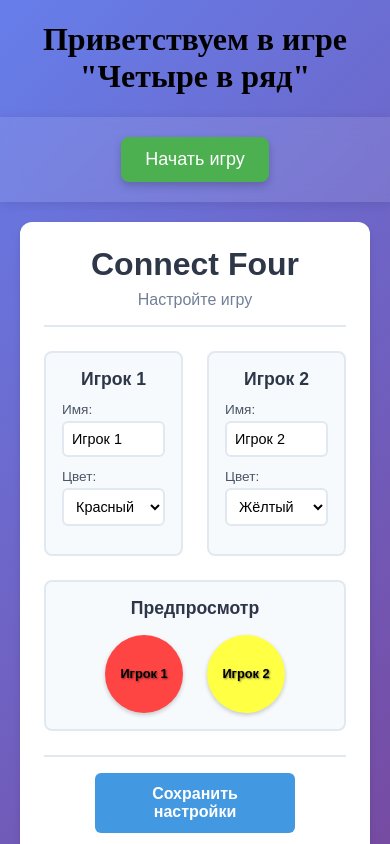
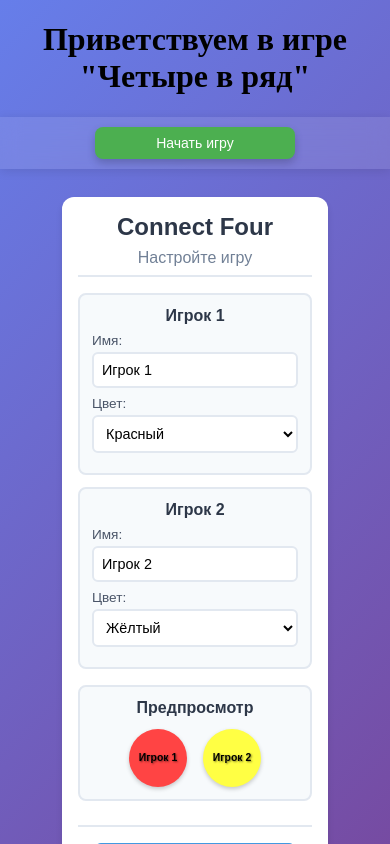
Before and after one commit to OlegStrelnikov087/connect-four, a React (Vite) app: page / in a window 390 px wide. Built offline with nearby package versions, Linux system fonts and the light colour scheme.

Commit message:
style: добавить адаптив для всех компонентов

```diff
--- a/src/components/App/App.css
+++ b/src/components/App/App.css
@@ -31,3 +31,19 @@
    transform: translateY(-2px);
    box-shadow: 0 6px 12px rgba(0, 0, 0, 0.3);
  }
+
+ @media (max-width: 768px) {
+  .btn {
+    padding: 10px 20px;
+    font-size: 16px;
+  }
+}
+
+@media (max-width: 480px) {
+  .btn {
+    padding: 8px 16px;
+    font-size: 14px;
+    width: 100%;
+    max-width: 200px;
+  }
+}
--- a/src/components/Board/Board.css
+++ b/src/components/Board/Board.css
@@ -1,19 +1,24 @@
 .board {
   display: flex;
-  gap: 10px;
-  padding: 20px;
   background: #1e3c72;
   border-radius: 10px;
   border: 2px solid black;
   box-shadow: 0 10px 30px rgba(0, 0, 0, 0.3);
+
+  gap: clamp(4px, 2vw, 10px);
+  padding: clamp(10px, 3vw, 20px);
+  max-width: 100%;
+  overflow-x: auto;
+  justify-content: center;
 }
 
 .col {
   display: flex;
   flex-direction: column;
-  gap: 5px;
   cursor: pointer;
   transition: transform 0.2s ease;
+
+  gap: clamp(2px, 1vw, 5px);
 }
 
 .col:hover {
@@ -21,3 +26,37 @@
   background-color: #1b6b2b;
   border-radius: 10px;
 }
+
+@media (max-width: 1200px) {
+  .board {
+    gap: 8px;
+    padding: 15px;
+  }
+}
+
+@media (max-width: 768px) {
+  .board {
+    gap: 6px;
+    padding: 10px;
+    border-radius: 8px;
+  }
+}
+
+@media (max-width: 480px) {
+  .board {
+    gap: 4px;
+    padding: 8px;
+    border-radius: 6px;
+  }
+
+  .col:hover {
+    transform: translateY(-2px);
+  }
+}
+
+@media (max-width: 360px) {
+  .board {
+    gap: 3px;
+    padding: 5px;
+  }
+}
--- a/src/components/Cell/Cell.css
+++ b/src/components/Cell/Cell.css
@@ -1,6 +1,4 @@
 .cell {
-  width: 60px;
-  height: 60px;
   border-radius: 50%;
   background: white;
   display: flex;
@@ -9,14 +7,19 @@
   box-shadow: inset 0 -4px 8px rgba(0, 0, 0, 0.2);
   transition: all 0.3s ease;
   overflow: hidden;
+  min-width: 30px;
+  min-height: 30px;
+  width: clamp(30px, 8vw, 60px);
+  height: clamp(30px, 8vw, 60px);
 }
 
 .cell-chip {
-  width: 50px;
-  height: 50px;
   border-radius: 50%;
   transition: all 0.4s ease;
   animation: dropIn 0.5s ease-out;
+
+  width: 80%;
+  height: 80%;
 }
 
 .cell.occupied .cell-chip {
@@ -62,3 +65,24 @@
 .winning-cell {
   background-color: rgb(6, 250, 217);
 }
+
+@media (max-width: 768px) {
+  .cell {
+    width: clamp(25px, 7vw, 50px);
+    height: clamp(25px, 7vw, 50px);
+  }
+}
+
+@media (max-width: 480px) {
+  .cell {
+    width: clamp(20px, 6vw, 40px);
+    height: clamp(20px, 6vw, 40px);
+  }
+}
+
+@media (max-width: 360px) {
+  .cell {
+    width: clamp(18px, 5vw, 35px);
+    height: clamp(18px, 5vw, 35px);
+  }
+}
--- a/src/components/GameMenu/GameMenu.css
+++ b/src/components/GameMenu/GameMenu.css
@@ -1,9 +1,26 @@
 .gameStatusMenu {
     display: flex;
     justify-content: center;
-    gap: 20px;
-    padding: 20px;
     background: rgba(255, 255, 255, 0.1);
     backdrop-filter: blur(10px);
     box-shadow: 0 2px 10px rgba(0, 0, 0, 0.1);
+    gap: clamp(10px, 3vw, 20px);
+    padding: clamp(10px, 3vw, 20px);
+    flex-wrap: wrap;
 }
+
+@media (max-width: 768px) {
+    .gameStatusMenu {
+        gap: 8px;
+        padding: 15px;
+    }
+}
+
+@media (max-width: 480px) {
+    .gameStatusMenu {
+        gap: 6px;
+        padding: 10px;
+        flex-direction: column;
+        align-items: center;
+    }
+}
--- a/src/components/GameStatusInfo/GameStatusInfo.css
+++ b/src/components/GameStatusInfo/GameStatusInfo.css
@@ -1,7 +1,23 @@
 .playerMoveMessage {
     color: white;
-    font-size: 24px;
-    margin-bottom: 30px;
     text-align: center;
     text-shadow: 2px 2px 4px rgba(0, 0, 0, 0.5);
+    font-size: clamp(16px, 4vw, 24px);
+    margin-bottom: clamp(15px, 4vw, 30px);
+    line-height: 1.3;
+    padding: 0 10px;
 }
+
+@media (max-width: 480px) {
+    .playerMoveMessage {
+        margin-bottom: 20px;
+        font-size: 18px;
+    }
+}
+
+@media (max-width: 360px) {
+    .playerMoveMessage {
+        font-size: 16px;
+        margin-bottom: 15px;
+    }
+}
--- a/src/components/SetupGame/SetupGame.css
+++ b/src/components/SetupGame/SetupGame.css
@@ -197,3 +197,69 @@
 .start-button:active {
     transform: translateY(0);
 }
+
+@media (max-width: 480px) {
+    .setup-game {
+        padding: 1rem;
+        margin: 0.5rem;
+        max-height: 90vh;
+        overflow-y: auto;
+    }
+
+    .setup-game__header {
+        margin-bottom: 1rem;
+        padding-bottom: 0.5rem;
+    }
+
+    .setup-game__title {
+        font-size: 1.5rem;
+    }
+
+    .player-settings {
+        grid-template-columns: 1fr;
+        gap: 0.75rem;
+        margin-bottom: 1rem;
+    }
+
+    .player-setting {
+        padding: 0.75rem;
+    }
+
+    .player-setting h3 {
+        font-size: 1rem;
+        margin-bottom: 0.5rem;
+    }
+
+    .input-group {
+        margin-bottom: 0.5rem;
+    }
+
+    .preview {
+        padding: 0.75rem;
+        margin-bottom: 0.5rem;
+    }
+
+    .preview h3 {
+        margin-bottom: 0.75rem;
+        font-size: 1rem;
+    }
+
+    .preview-tokens {
+        gap: 1rem;
+    }
+
+    .preview-token {
+        width: 50px;
+        height: 50px;
+        font-size: 0.65rem;
+    }
+
+    .setup-game__actions {
+        position: sticky;
+        bottom: 0;
+        background: white;
+        padding-top: 1rem;
+        padding-bottom: 0.5rem;
+        margin-top: 0.5rem;
+    }
+}
```
Also changed, not shown: src/components/StartScreen/StartScreen.css (+16 -0 lines).
